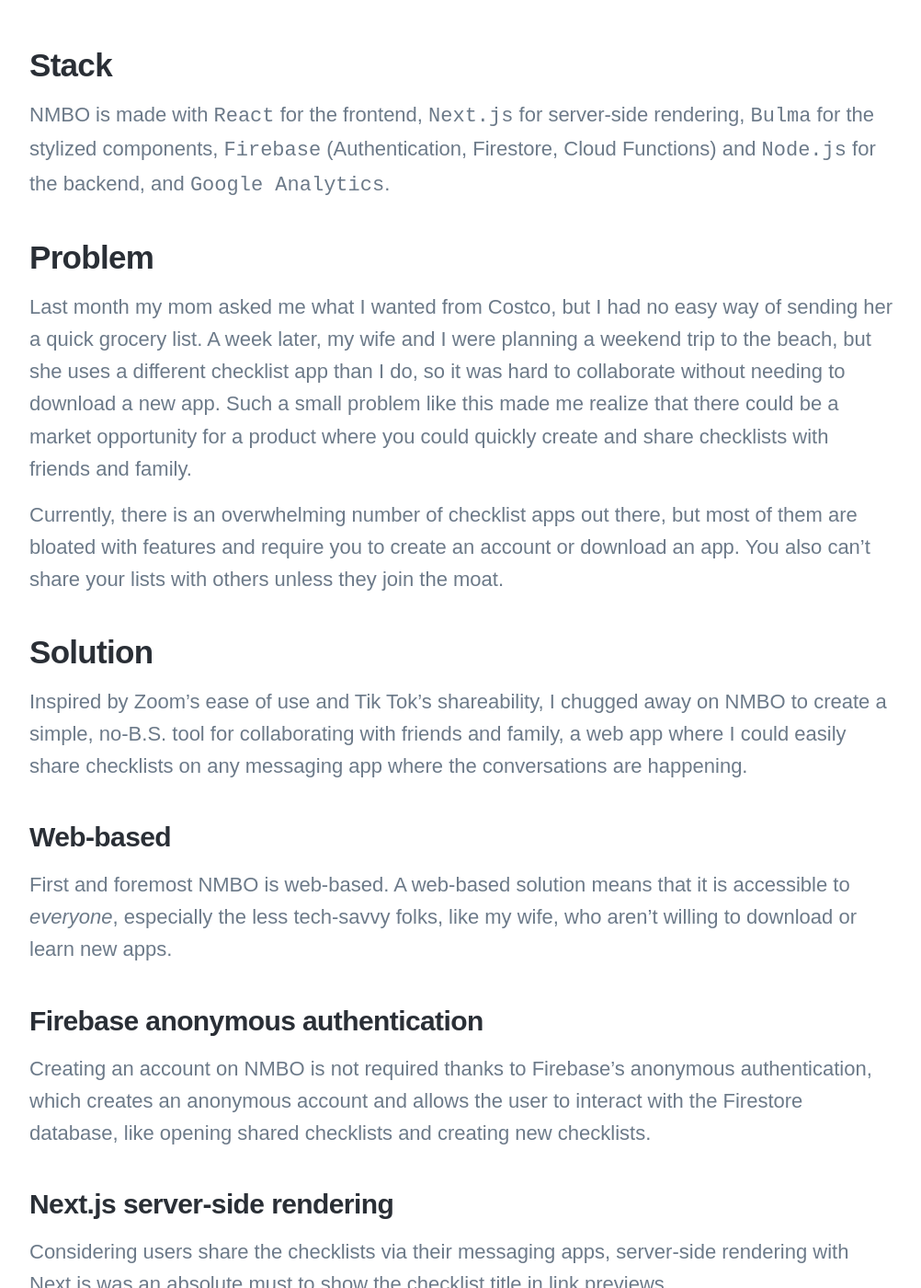
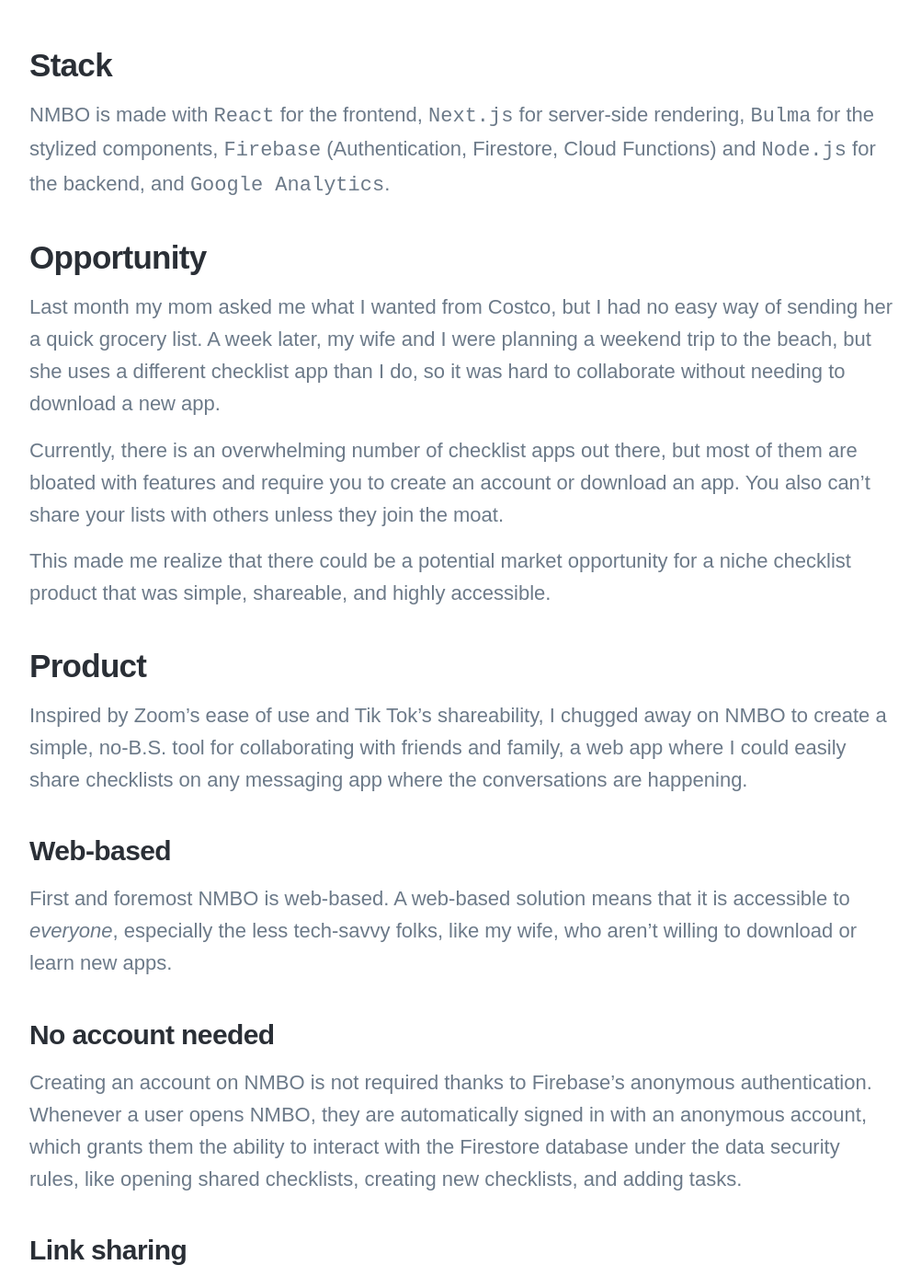
Before and after one commit to kennethfreeflow/kennethlng.github.io, a Jekyll site: the page built from _apps/2020-10-21-nmbo.md, in a window 1280 px wide and 1400 px high, scrolled down 1452 px. Shown: the whole window at 92% size, without its empty margins (138-1140 px from the left). Built offline with Jekyll 4.4.1, drawn with Linux system fonts in a browser that asks for light colours; nearby versions of some CDN libraries; some web fonts are replaced; some of the changed text lies outside the part shown.

Commit message:
Update 2020-10-21-nmbo.md

```diff
--- a/_apps/2020-10-21-nmbo.md
+++ b/_apps/2020-10-21-nmbo.md
@@ -22,13 +22,15 @@
 
 NMBO is made with `React` for the frontend, `Next.js` for server-side rendering, `Bulma` for the stylized components, `Firebase` (Authentication, Firestore, Cloud Functions) and `Node.js` for the backend, and `Google Analytics`.
 
-## Problem
+## Opportunity
 
-Last month my mom asked me what I wanted from Costco, but I had no easy way of sending her a quick grocery list. A week later, my wife and I were planning a weekend trip to the beach, but she uses a different checklist app than I do, so it was hard to collaborate without needing to download a new app. Such a small problem like this made me realize that there could be a market opportunity for a product where you could quickly create and share checklists with friends and family.
+Last month my mom asked me what I wanted from Costco, but I had no easy way of sending her a quick grocery list. A week later, my wife and I were planning a weekend trip to the beach, but she uses a different checklist app than I do, so it was hard to collaborate without needing to download a new app.
 
 Currently, there is an overwhelming number of checklist apps out there, but most of them are bloated with features and require you to create an account or download an app. You also can't share your lists with others unless they join the moat.
 
-## Solution
+This made me realize that there could be a potential market opportunity for a niche checklist product that was simple, shareable, and highly accessible.
+
+## Product
 
 Inspired by Zoom's ease of use and Tik Tok's shareability, I chugged away on NMBO to create a simple, no-B.S. tool for collaborating with friends and family, a web app where I could easily share checklists on any messaging app where the conversations are happening.
 
@@ -36,11 +38,15 @@
 
 First and foremost NMBO is web-based. A web-based solution means that it is accessible to *everyone*, especially the less tech-savvy folks, like my wife, who aren't willing to download or learn new apps.
 
-### Firebase anonymous authentication
+### No account needed
 
-Creating an account on NMBO is not required thanks to Firebase's anonymous authentication, which creates an anonymous account and allows the user to interact with the Firestore database, like opening shared checklists and creating new checklists.
+Creating an account on NMBO is not required thanks to Firebase's anonymous authentication. Whenever a user opens NMBO, they are automatically signed in with an anonymous account, which grants them the ability to interact with the Firestore database under the data security rules, like opening shared checklists, creating new checklists, and adding tasks.
 
-### Next.js server-side rendering
+### Link sharing
+
+Checklists are easily shareable. All you need to do is copy the checklist page link and share it. When the checklist link is opened, the app automatically routes to the checklist page and grabs the data for the checklist using the checklist ID provided in the URL pathname.
+
+### Link previews with checklist titles
 
 Considering users share the checklists via their messaging apps, server-side rendering with Next.js was an absolute must to show the checklist title in link previews.
 
@@ -48,7 +54,7 @@
 
 <div class="gallery" data-columns="2">
 	<img src="/images/projects/nmbo/client-side-rendering.jpg">
-    <img src="/images/projects/nmbo/server-side-rendering.jpg">
+	<img src="/images/projects/nmbo/server-side-rendering.jpg">
 </div>
 
 ## Feedback
```
